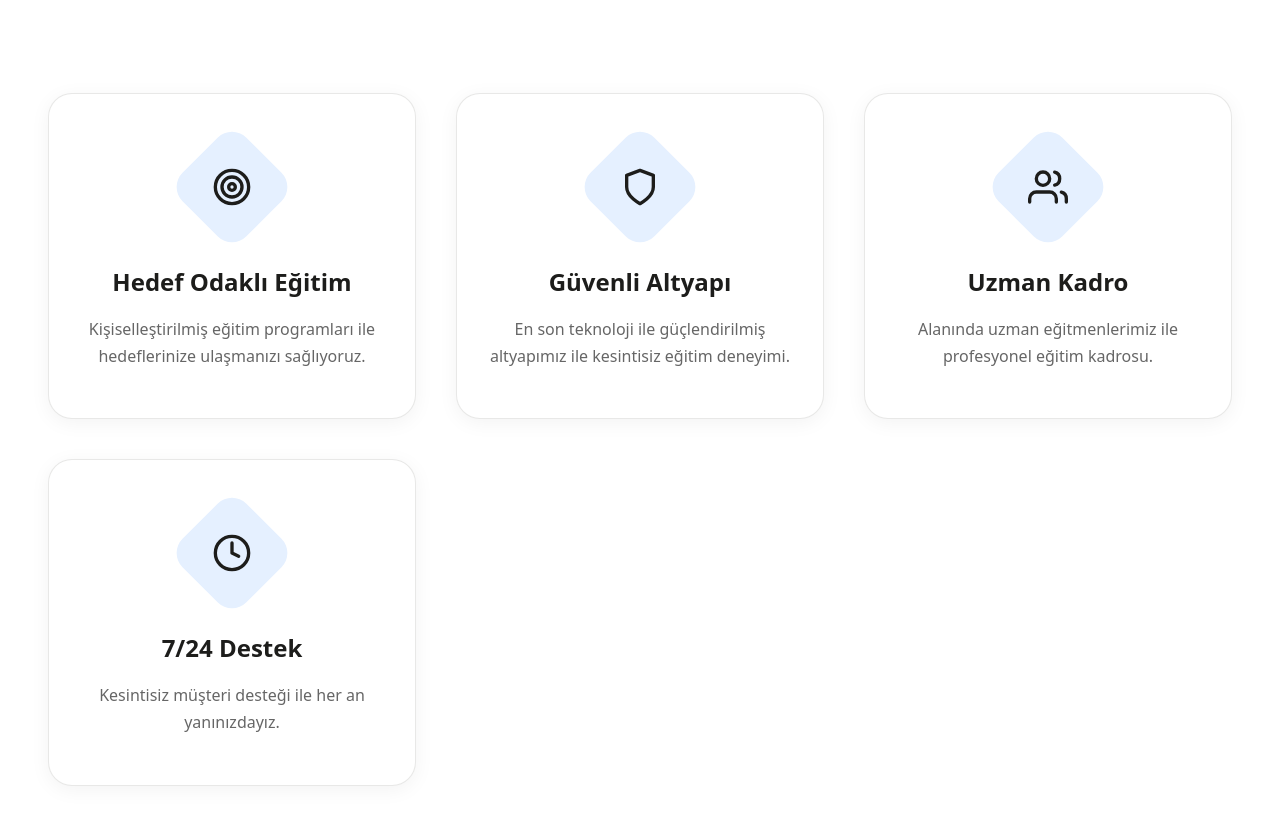
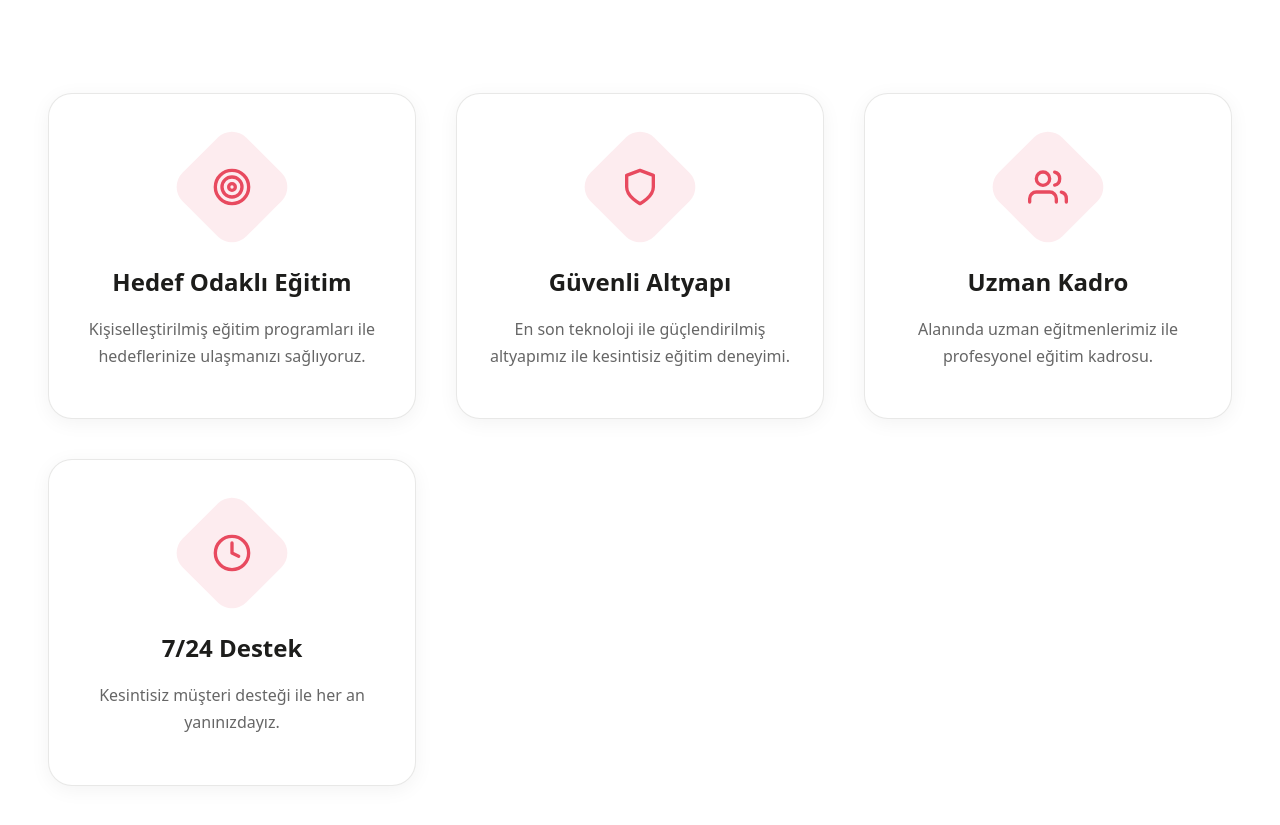
Before and after one commit to alifuatakbas/e-math-frontend, a Next.js app: page / in a window 1280 px wide. Shown: the part 1060-1885 px from the top of the page. Built offline with nearby package versions, Linux system fonts and the light colour scheme.

Commit message:
Features düzeni

```diff
--- a/app/styles/Features.module.css
+++ b/app/styles/Features.module.css
@@ -53,7 +53,7 @@
 .iconWrapper {
   width: 90px;
   height: 90px;
-  background: #E5F0FF;
+  background: rgba(232, 74, 95, 0.1); /* Şeffaf gül kurusu */
   border-radius: 20px;
   display: flex;
   align-items: center;
@@ -65,7 +65,7 @@
 
 .icon {
   font-size: 2.5rem;
-  color: #1D1D1B;
+  color: #E84A5F; /* Gül kurusu */
   transform: rotate(-45deg);
 }
 
@@ -76,6 +76,7 @@
 }
 
 .card:hover .iconWrapper {
+  background: rgba(232, 74, 95, 0.2); /* Hover'da biraz daha belirgin */
   transform: rotate(0deg);
   border-radius: 50%;
 }
@@ -110,11 +111,11 @@
 }
 
 :global(.dark-theme) .iconWrapper {
-  background: #E5F0FF;
+  background: rgba(232, 74, 95, 0.15); /* Dark mode'da biraz daha belirgin */
 }
 
-:global(.dark-theme) .icon {
-  color: #1D1D1B;
+:global(.dark-theme) .card:hover .iconWrapper {
+  background: rgba(232, 74, 95, 0.25);
 }
 
 :global(.dark-theme) .card h3 {
```
